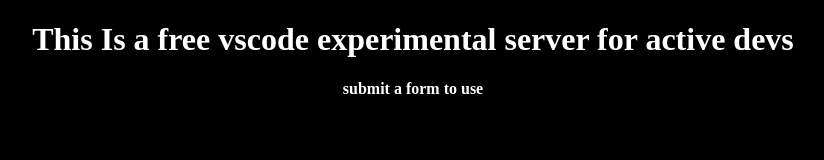
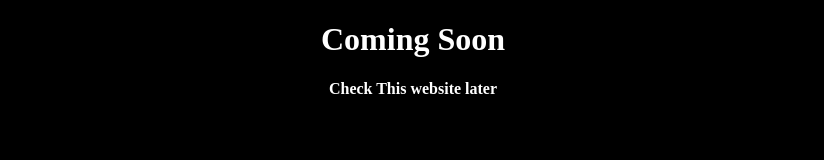
Before and after one commit to virajshoor/virajshoor.com, a plain HTML site: page index.html in a window 1280 px wide. Shown: the whole page, without its empty margins (227-1051 px from the left). Drawn offline with Linux system fonts and the light colour scheme.

Commit message:
Update index.html

```diff
--- a/index.html
+++ b/index.html
@@ -1,11 +1,11 @@
 <!DOCTYPE html>
-<title>VSCode Server</title>
+<title>Coming Soon</title>
 <script async src="https://pagead2.googlesyndication.com/pagead/js/adsbygoogle.js?client=ca-pub-6310767398494727"
      crossorigin="anonymous"></script>
 <html>
     <body>
-      <h1>This Is a free vscode experimental server for active devs</h1>
-        <p>submit a form to use</p>
+      <h1>Coming Soon</h1>
+        <p>Check This website later</p>
 
 
 
```
